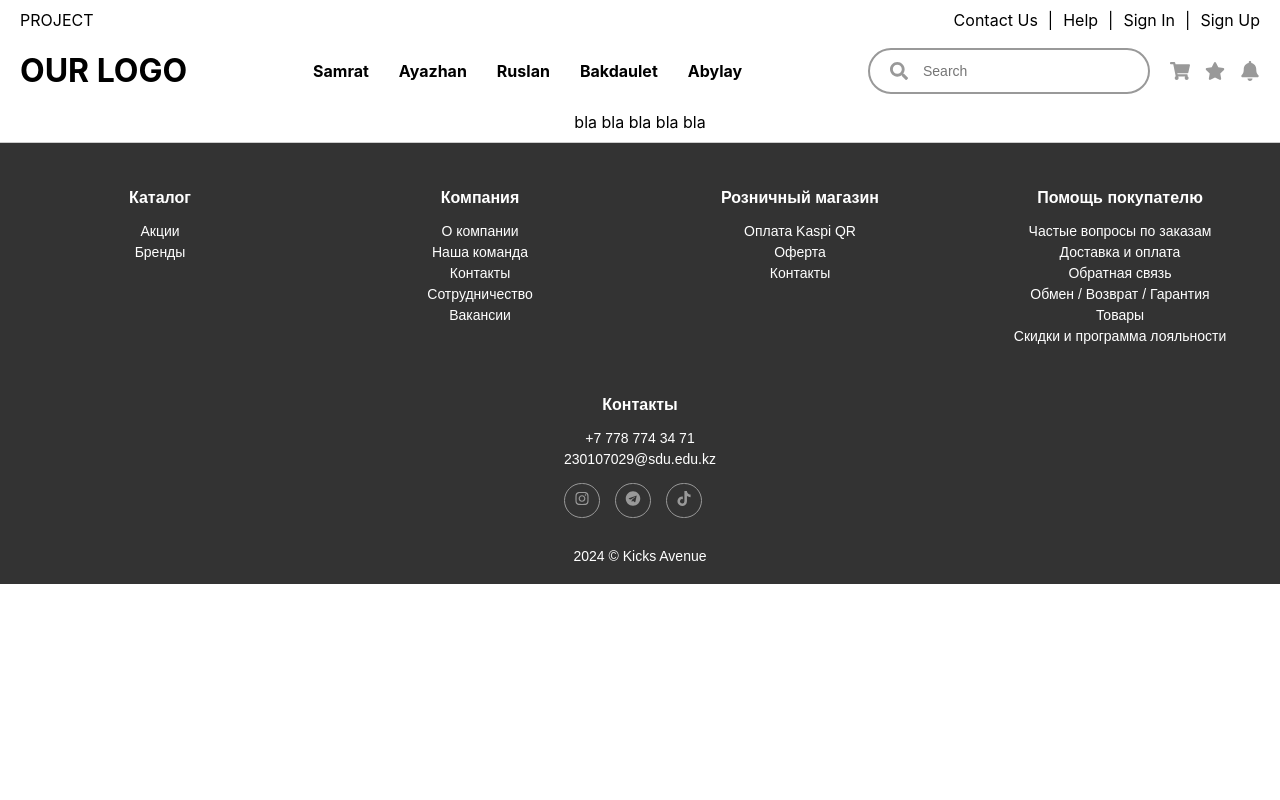
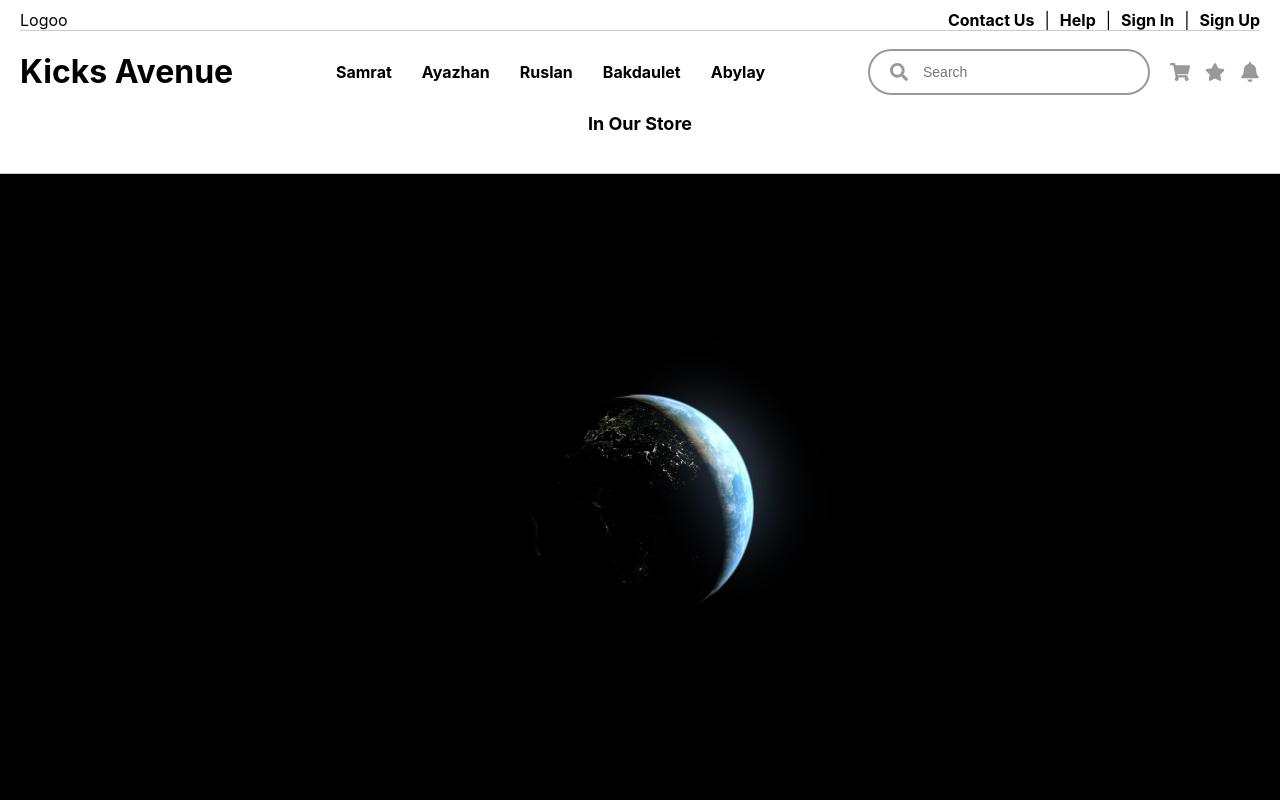
Before and after one commit to yeskerwes/Final-Project-FrontEND, a React (Create React App) app: page / in a window 1280 px wide. Shown: the top 800 px of the page. Built offline with nearby package versions, Linux system fonts and the light colour scheme.

Commit message:
new feature

```diff
--- a/src/App.jsx
+++ b/src/App.jsx
@@ -1,12 +1,14 @@
 import React from 'react';
 import './styles/App.css';
 import Header from './header';
-import Footer from './footer'
+import Footer from './footer';
+import Content from './content';
 
 function App() {
   return (
     <div className="App">
       <Header />
+      <Content />
       <Footer />
     </div>
   );
--- /dev/null
+++ b/src/content.jsx
@@ -0,0 +1,13 @@
+import React from 'react';
+import './styles/content.css';
+import background from './images/testPhoto.png';
+
+const Content = () => {
+    return (
+        <>
+        <img src={background} alt="" />
+        </>
+    );
+};
+
+export default Content;
--- a/src/footer.jsx
+++ b/src/footer.jsx
@@ -43,7 +43,7 @@ const Footer = () => {
           </ul>
         </div>
         <div className="footer-column">
-          <h3>Контакты</h3>
+          <h3>Contacts</h3>
           <ul>
             <li>+7 778 774 34 71</li>
             <li>230107029@sdu.edu.kz</li>
--- a/src/header.jsx
+++ b/src/header.jsx
@@ -1,15 +1,37 @@
-import React from 'react';
+import React, { useState, useEffect } from 'react';
 import './styles/header.css';
 import { FaUser, FaShoppingCart, FaBell, FaStar, FaSearch } from 'react-icons/fa';
 
 const Header = () => {
+  const texts = [
+    "Soon . . .",
+    "In Our Store",
+    "New Year's Discounts",
+    "Hurry p To Order"
+  ];
+
+  const [currentIndex, setCurrentIndex] = useState(0);
+  const [isVisible, setIsVisible] = useState(true);
+
+  useEffect(() => {
+    const interval = setInterval(() => {
+      setIsVisible(false);
+      setTimeout(() => {
+        setCurrentIndex((prevIndex) => (prevIndex + 1) % texts.length);
+        setIsVisible(true);
+      }, 1000);
+    }, 3000);
+
+    return () => clearInterval(interval);
+  }, [texts.length]);
+
   return (
     <>
       <header className="header">
         <div className="container">
           <div className="header-top">
             <div className="header-top-name">
-                PROJECT
+              Logoo
             </div>
             <div className="header-top-right">
               <a href="#">Contact Us</a>
@@ -24,7 +46,7 @@ const Header = () => {
 
           <div className="header-main">
             <div className="header-logo">
-              <h1>OUR LOGO</h1>
+              <h1>Kicks Avenue</h1>
             </div>
             <div className="header-catalog">
               <a href="#">Samrat</a>
@@ -39,17 +61,24 @@ const Header = () => {
                 <input type="text" placeholder="Search" className="search-input"/>
               </div>
               <div className="header-icons">
-                {/* <FaUser className="icon" title="Profile" /> */}
                 <FaShoppingCart className="icon" title="Cart" />
                 <FaStar className="icon" title="Favorites" />
                 <FaBell className="icon" title="Notifications" />
               </div>
             </div>
-
           </div>
 
           <div className="header-bottom">
-              bla bla bla bla bla
+            <div
+              className="header-bottom-text"
+              style={{
+                opacity: isVisible ? 1 : 0,
+                transform: isVisible ? "translateY(0)" : "translateY(20px)",
+                transition: "opacity 1s, transform 1s"
+              }}
+            >
+              {texts[currentIndex]}
+            </div>
           </div>
         </div>
       </header>
--- /dev/null
+++ b/src/styles/content.css
@@ -0,0 +1,7 @@
+img {
+    top: 0;
+    left: 0;
+    width: 100%;
+    height: 100%;
+    object-fit: cover;
+}
--- a/src/styles/header.css
+++ b/src/styles/header.css
@@ -1,4 +1,3 @@
-/* Стили для header */
 .header{
     border-bottom: 1px solid #ccc;
 }
@@ -13,6 +12,7 @@
     display: flex;
     justify-content: space-between;
     align-items: center;
+    border-bottom: 1px solid #ccc;
 }
 
 .header-top-right{
@@ -20,10 +20,14 @@
     gap: 10px;
 }
 
-
 .header-top-right a{
     text-decoration: none;
     color: #000;
+    font-weight: bold;
+}
+
+.header-top-right a:hover{
+    color: #999;
 }
 
 .header-main{
@@ -130,7 +134,16 @@
     color: #000;
   }
 
-.header-bottom{
-    display: flex;
-    justify-content: center;
-}
+  .header-bottom {
+    font-size: 18px;
+    font-weight: bold;
+    text-align: center;
+    height: 50px;
+    overflow: hidden;
+    position: relative;
+  }
+
+  .header-bottom-text {
+    position: absolute;
+    width: 100%;
+  }
```
Also changed, not shown: src/images/logo.png (added), src/images/testPhoto.png (added). Lines whose indentation alone changed are shown as unchanged.
